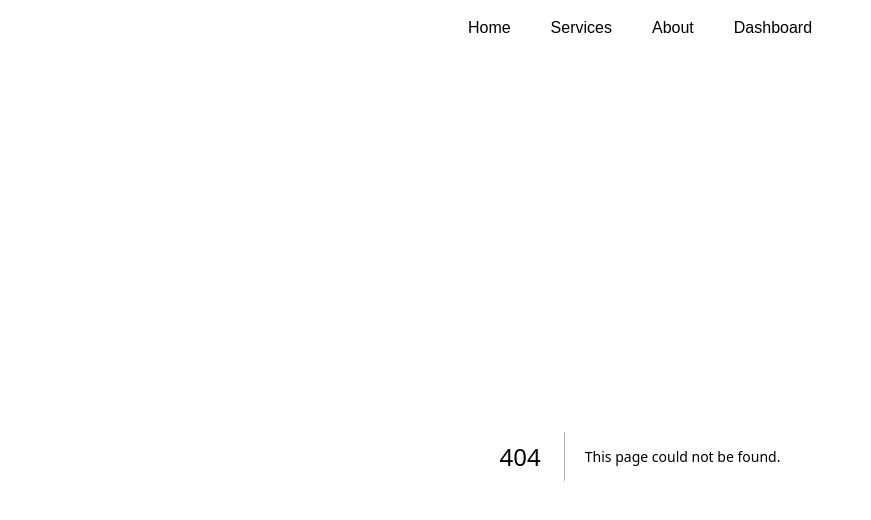
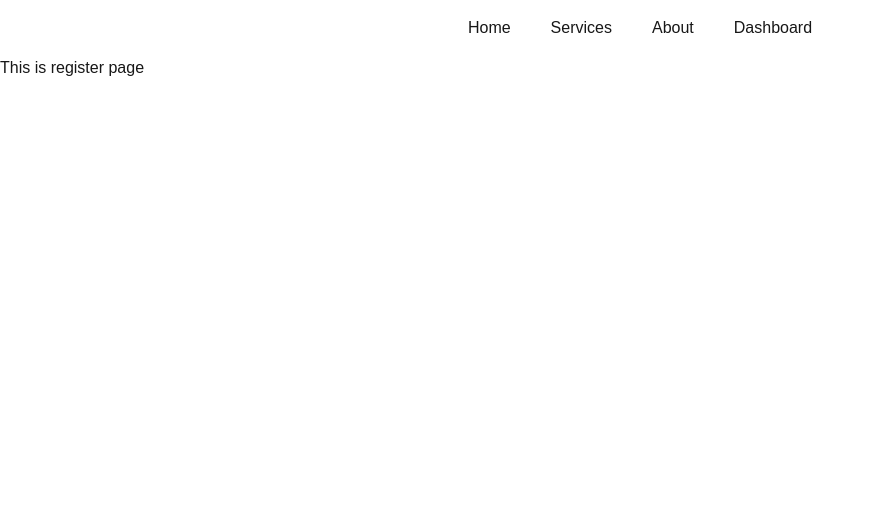
Before and after one commit to ArunRoy404/nextjs-practice, a Next.js app: page /register in a window 1280 px wide. Before the commit this address had no page. Shown: the top 520 px of the page, without its empty margins (0-871 px from the left). Built offline with nearby package versions, Linux system fonts and the light colour scheme.

Commit message:
organige nested folders by (folderName) folder

```diff
--- /dev/null
+++ b/src/app/(authPages)/login/page.jsx
@@ -0,0 +1,11 @@
+import React from 'react';
+
+const page = () => {
+    return (
+        <div>
+            This is login page
+        </div>
+    );
+};
+
+export default page;
--- /dev/null
+++ b/src/app/(authPages)/register/page.jsx
@@ -0,0 +1,11 @@
+import React from 'react';
+
+const page = () => {
+    return (
+        <div>
+            This is register page
+        </div>
+    );
+};
+
+export default page;
```
